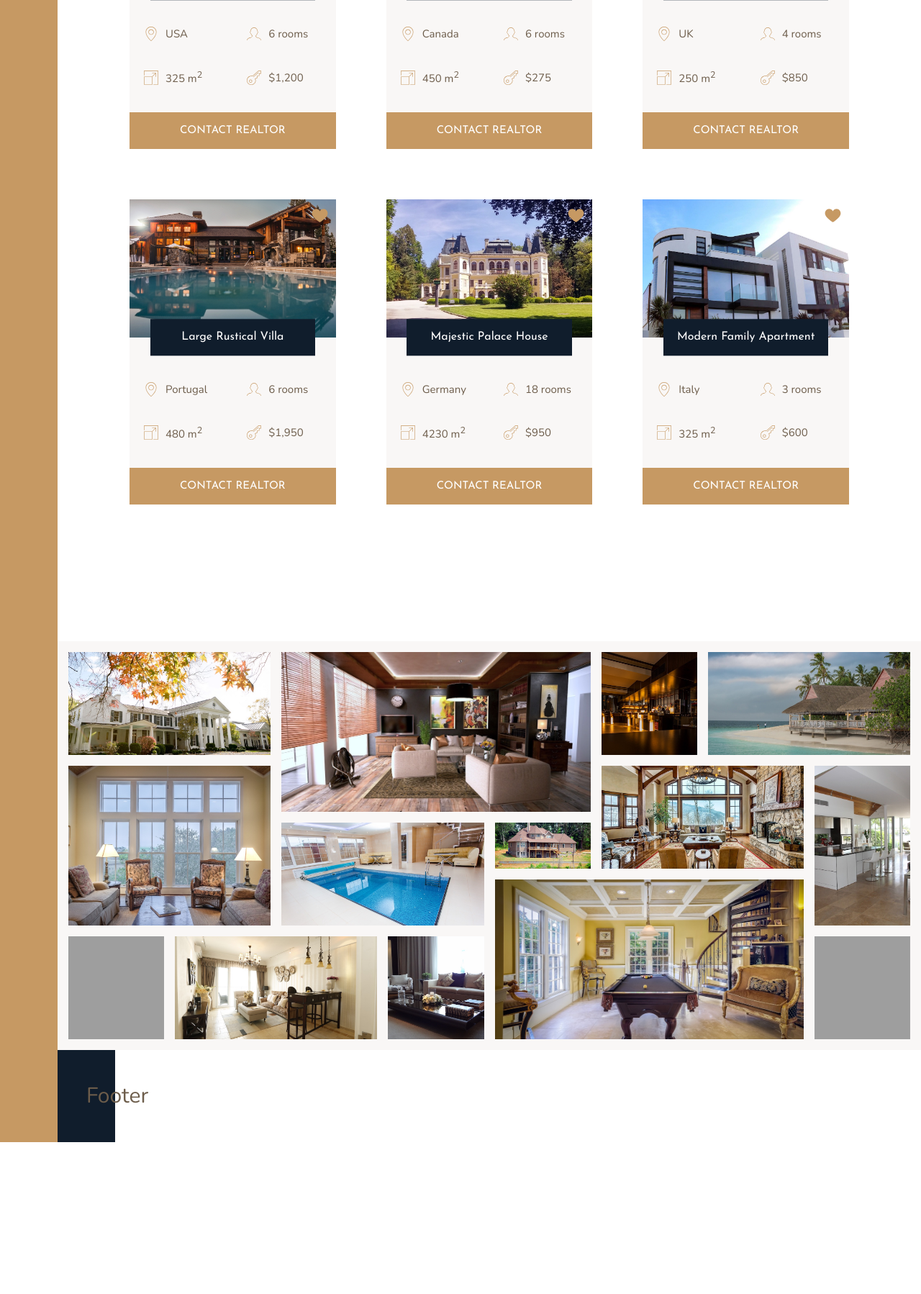
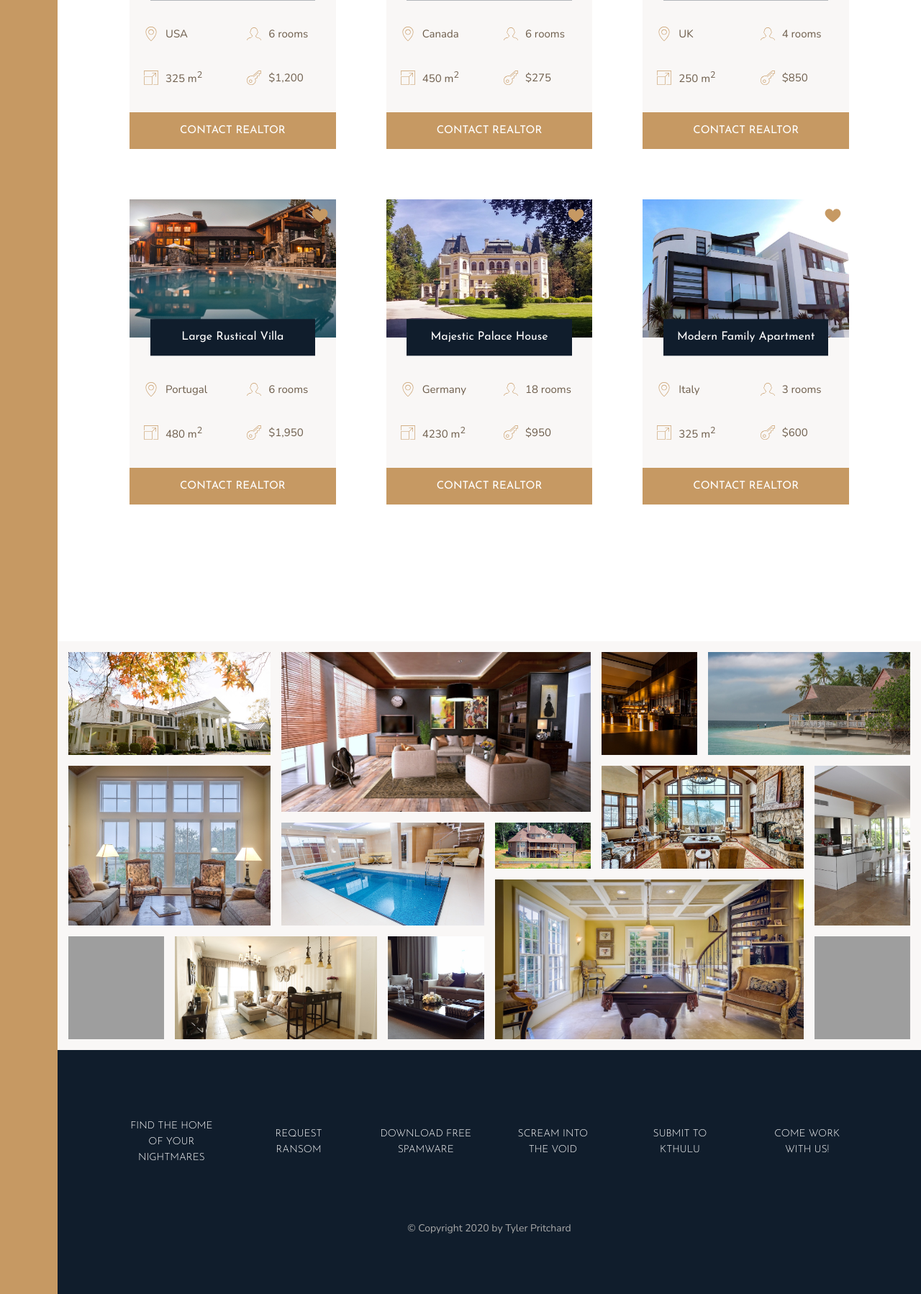
Before and after one commit to Tyler-Pritchard/BadIdeaRealty, a PHP site: page / in a window 1280 px wide. Shown: the part 2394-4192 px from the top of the page at 72% size. Before the commit the page ends 3981 px from the top, so only its background shows below. Run offline with PHP 8.4, Linux system fonts and the light colour scheme; grey boxes are pictures that could not be loaded.

Commit message:
create footer

```diff
--- a/css/style.css
+++ b/css/style.css
@@ -258,4 +258,35 @@ body {
     display: block; }
 
 .footer {
-  background-color: #101d2c; }
+  background-color: #101d2c;
+  grid-column: full-start / full-end;
+  padding: 8rem; }
+
+.nav {
+  list-style: none;
+  display: grid;
+  grid-template-columns: repeat(auto-fit, minmax(15rem, 1fr));
+  grid-gap: 2rem;
+  align-items: center; }
+  .nav__link:link, .nav__link:visited {
+    font-size: 1.4rem;
+    color: #fff;
+    text-decoration: none;
+    font-family: "Josefin Sans", sans-serif;
+    text-transform: uppercase;
+    text-align: center;
+    padding: 1.5rem;
+    display: block;
+    transition: all .2s; }
+  .nav__link:hover, .nav__link:active {
+    background-color: rgba(255, 255, 255, 0.5);
+    transform: translateY(-3px); }
+
+.copyright {
+  font-size: 1.4rem;
+  color: #aaa;
+  margin-top: 6rem;
+  margin-right: auto;
+  margin-left: auto;
+  text-align: center;
+  width: 70%; }
--- a/index.html
+++ b/index.html
@@ -333,8 +333,17 @@
         </section>
 
         <footer class="footer">
-            Footer
+            <ul class="nav">
+                <li class="nav__item"><a href="#" class="nav__link">Find the home of your nightmares</a></li>
+                <li class="nav__item"><a href="#" class="nav__link">Request ransom</a></li>
+                <li class="nav__item"><a href="#" class="nav__link">Download free spamware</a></li>
+                <li class="nav__item"><a href="#" class="nav__link">Scream into the void</a></li>
+                <li class="nav__item"><a href="#" class="nav__link">Submit to Kthulu</a></li>
+                <li class="nav__item"><a href="#" class="nav__link">Come work with us!</a></li>
+            </ul>
+            <p class="copyright">
+                &copy; Copyright 2020 by Tyler Pritchard
+            </p>
         </footer>
-
     </body>
 </html>
```
Also changed, not shown: sass/_footer.scss (+40 -0 lines).
